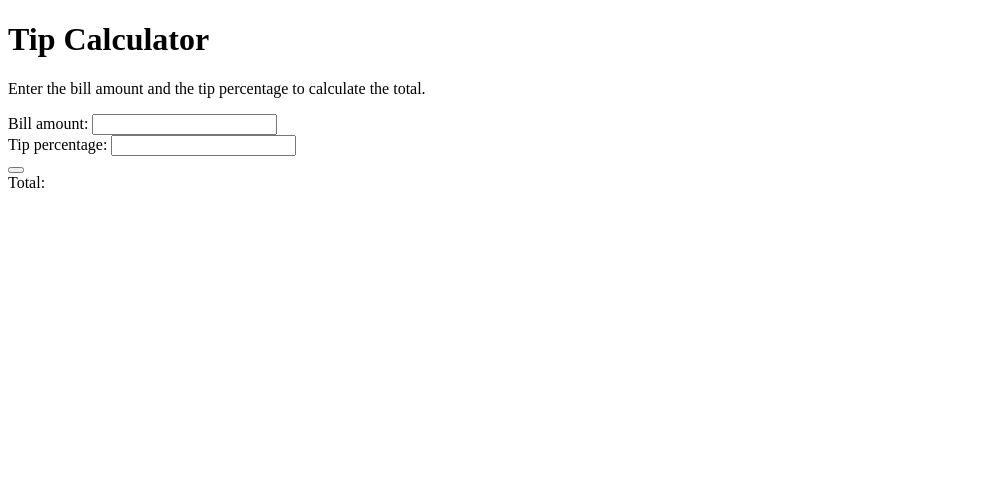
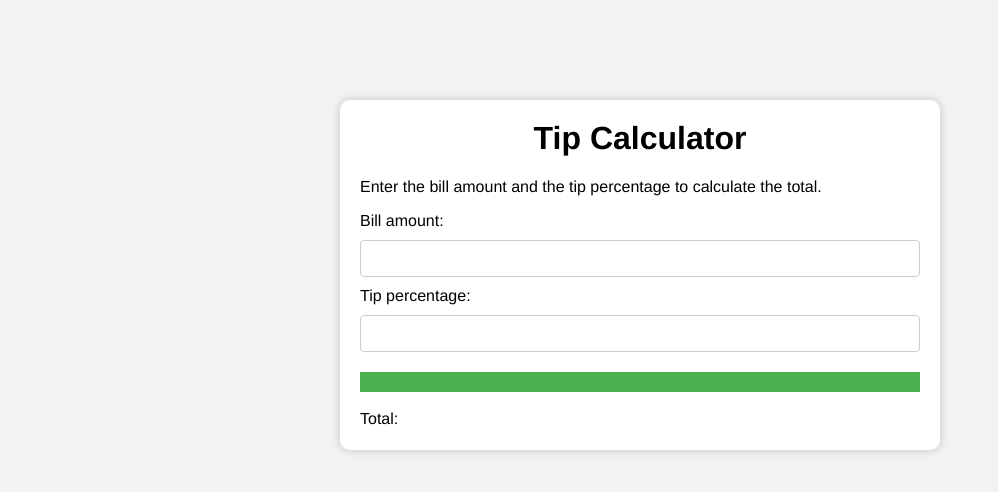
Before and after one commit to mahianyuallan/tip_calculator, a plain HTML site: page index.html in a window 1280 px wide. Shown: the whole page, without its empty margins (0-998 px from the left). Drawn offline with Linux system fonts and the light colour scheme.

Commit message:
styling done

```diff
--- a/index.html
+++ b/index.html
@@ -4,6 +4,7 @@
     <meta charset="UTF-8">
     <meta name="viewport" content="width=device-width, initial-scale=1.0">
     <title>Tip Calculator</title>
+    <link rel="stylesheet" href="style.css">
 </head>
 <body>
     <div class="container">
--- /dev/null
+++ b/style.css
@@ -0,0 +1,55 @@
+*{
+    box-sizing:border-box;
+
+}
+
+body{
+    background-color: #f2f2f2;
+    font-family:Helvetica, sans-serif;
+}
+
+.container{
+    background-color: white;
+    max-width:600px;
+    margin:100px auto;
+    padding: 20px;
+    box-shadow: 0 0 10px rgba(0, 0, 0, .2);
+    border-radius: 10px;
+}
+
+h1{
+    margin-top:0;
+    text-align: center;
+
+}
+
+input{
+    padding:10px;
+    border:1px solid #ccc;
+    border-radius:4px;
+    margin:10px 0;
+    width:100%;
+}
+
+button{
+    background-color:#4caf50;
+    color:white;
+    padding:10px;
+    border:none;
+    cursor:pointer;
+    margin:10px 0;
+    width:100%;
+    font-size:18px;
+    text-transform: uppercase;
+}
+
+button:hover{
+    background-color:#45a049;
+
+}
+
+#total{
+    font-size:24px;
+    font-weight: bold;
+    margin-top: 10px;
+}
```
